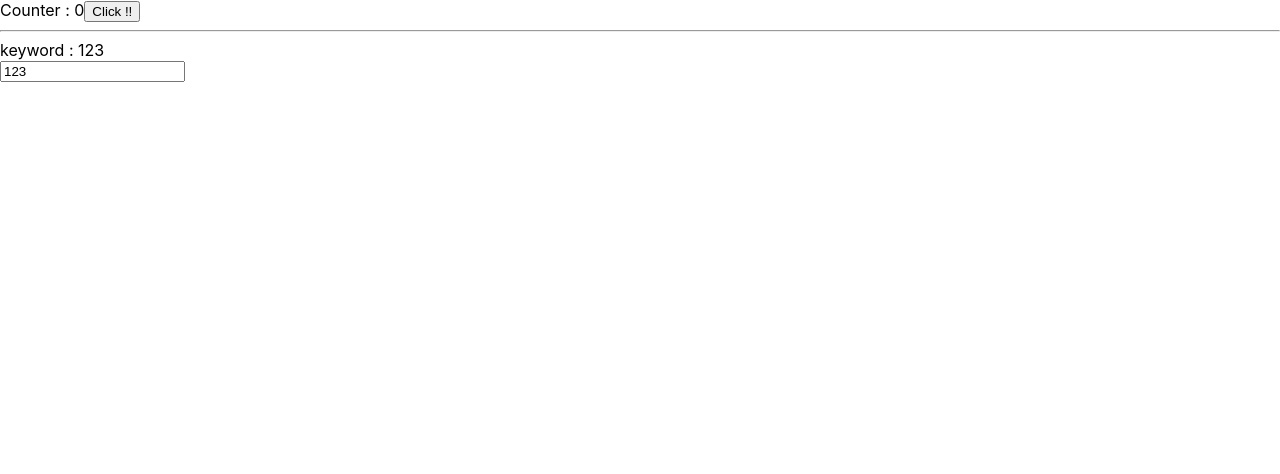
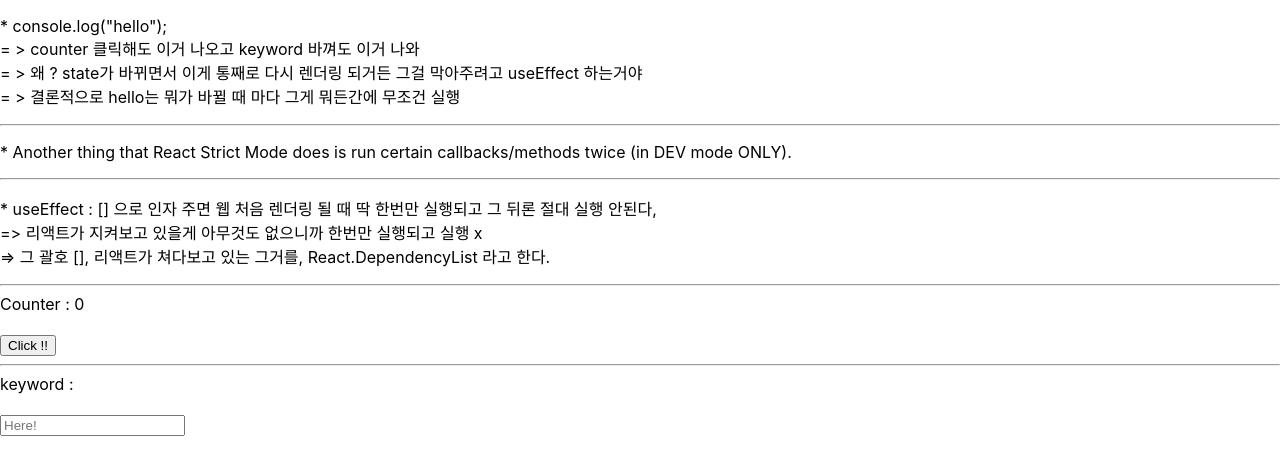
Before and after one commit to jwseo4074/movieWeb, a React (Create React App) app in the folder my-app/: page / in a window 1280 px wide. Shown: the top 474 px of the page. Built offline with nearby package versions, Linux system fonts and the light colour scheme.

Commit message:
practice state and rendering from useEffect

```diff
--- a/my-app/src/App.js
+++ b/my-app/src/App.js
@@ -3,7 +3,7 @@ import { useState, useEffect } from 'react';
 
 function App() {
 
-  const [keyword, setKeyword] = useState('123');
+  const [keyword, setKeyword] = useState('');
   const [counter, setCounter] = useState(0);
 
   function btnClickFunc () {
@@ -15,33 +15,62 @@ function App() {
   }
 
   console.log("hello");
+  // counter 클릭해도 이거 나오고 keyword 바껴도 이거 나와
+  // 왜 ? state가 바뀌면서 이게 통째로 다시 렌더링 되거든 그걸 막아주려고 useEffect 하는거야
+
+  // 결론적으로 hello는 뭐가 바뀔 때 마다 그게 뭐든간에 무조건 실행
 
   useEffect(
     () => {
-      console.log("hello i am useEffect ")
+      console.log("hello i am useEffect from counter ")
     }
-    , []);
+    , [counter]);
+
+  useEffect(
+    () => {
+      if (keyword.length >= 5) {
+        // 5자리 이상이여야 됨
+        console.log("hello i am useEffect from keyword ")
+      }
+    }
+    , [keyword]);
+    // 키워드에 아무것도 없는데도 실행되잖아? => 조건 걸어주자
+
+  useEffect(
+    () => {
+      console.log("hello i am useEffect from counter, keyword ")
+    }
+    , [counter, keyword]);
 
   return (
     <div className="App">
+      <p>
+      * console.log("hello");  <br/>
+        = {'>'} counter 클릭해도 이거 나오고 keyword 바껴도 이거 나와 <br/>
+        = {'>'} 왜 ? state가 바뀌면서 이게 통째로 다시 렌더링 되거든 그걸 막아주려고 useEffect 하는거야 <br/>
+        = {'>'} 결론적으로 hello는 뭐가 바뀔 때 마다 그게 뭐든간에 무조건 실행 <br/>
+      </p> <hr/>
+      <p> * Another thing that React Strict Mode does is run certain callbacks/methods twice (in DEV mode ONLY).</p> <hr/>
+      <p>
+        * useEffect : [] 으로 인자 주면 웹 처음 렌더링 될 때 딱 한번만 실행되고 그 뒤론 절대 실행 안된다, <br/>
+          ={'>'} 리액트가 지켜보고 있을게 아무것도 없으니까 한번만 실행되고 실행 x <br/>
+          ={'>'} 그 괄호 [], 리액트가 쳐다보고 있는 그거를, React.DependencyList 라고 한다.
 
+      </p> <hr/>
       <div>
         Counter : {counter}
+        <br/><br/>
         <button onClick={btnClickFunc}>Click !! </button>
-      </div>
-
-      <hr></hr>
-
+      </div> <hr/>
       <div>
-        keyword : {keyword}
-      </div>
-
+        keyword : {keyword} <br/><br/>
       <input
         value = {keyword}
         type = "text"
         onChange={inputChangeFunc}
         placeholder = "Here! "
       />
+      </div>
     </div>
   );
 }
--- a/my-app/src/index.js
+++ b/my-app/src/index.js
@@ -6,9 +6,7 @@ import reportWebVitals from './reportWebVitals';
 
 const root = ReactDOM.createRoot(document.getElementById('root'));
 root.render(
-  <React.StrictMode>
     <App />
-  </React.StrictMode>
 );
 
 // If you want to start measuring performance in your app, pass a function
```
